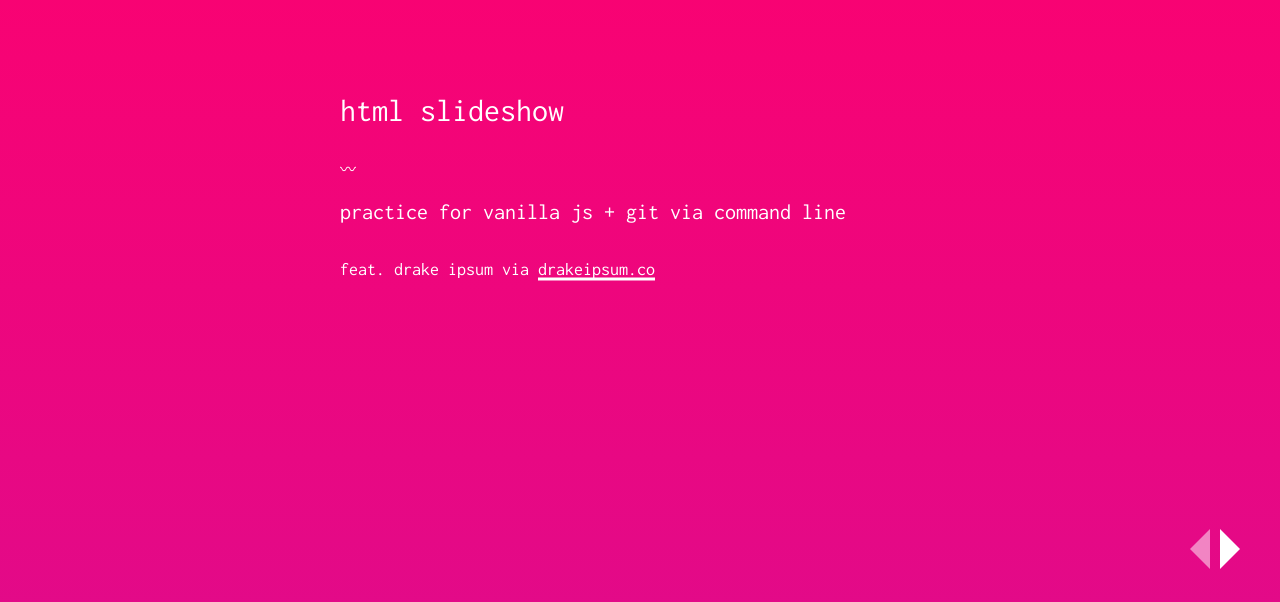
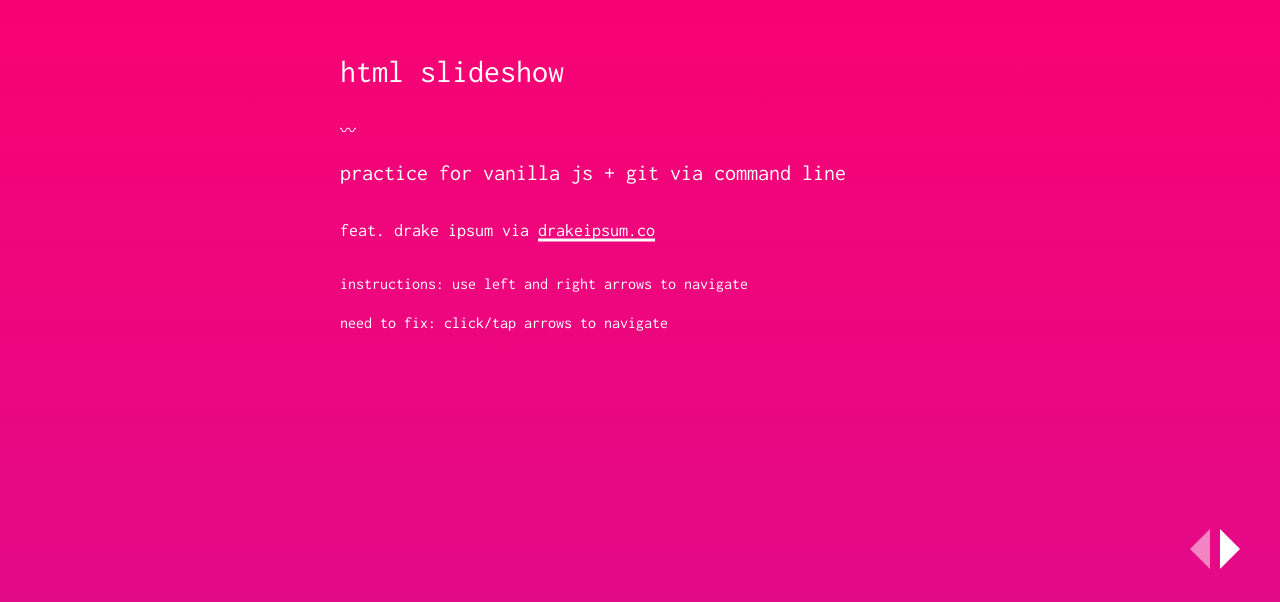
Before and after one commit to zachwolf/vanillaJSslides, a website: page index.html in a window 1280 px wide. Shown: the part 198-800 px from the top of the page. Drawn offline with Linux system fonts and the light colour scheme.

Commit message:
merge instructions and fixes from gh-pages branch

```diff
--- a/index.html
+++ b/index.html
@@ -15,6 +15,8 @@
 	        <p>〰</p>
 	        <h2 class="giga">practice for vanilla js + git via command line</h2>
 	        <h3 class="mega">feat. drake ipsum via <a href="http://drakeipsum.co/">drakeipsum.co</a></h3>
+	        <p>instructions: use left and right arrows to navigate</p>
+	        <p>need to fix: click/tap arrows to navigate</p>
 				</div>
 			</div>
 			<div class="slide" data-count="2">
```
Also changed, not shown: README.md.
